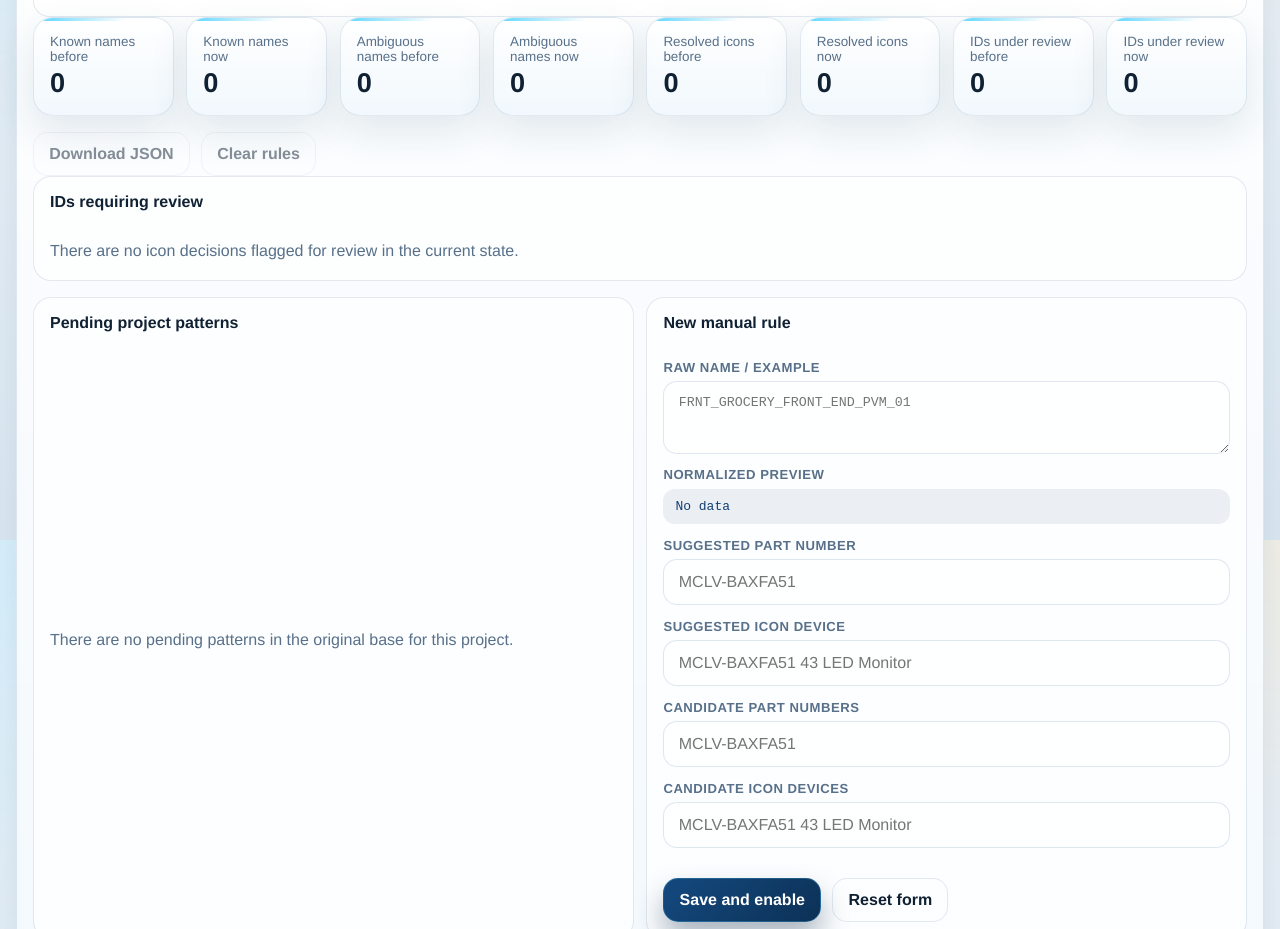
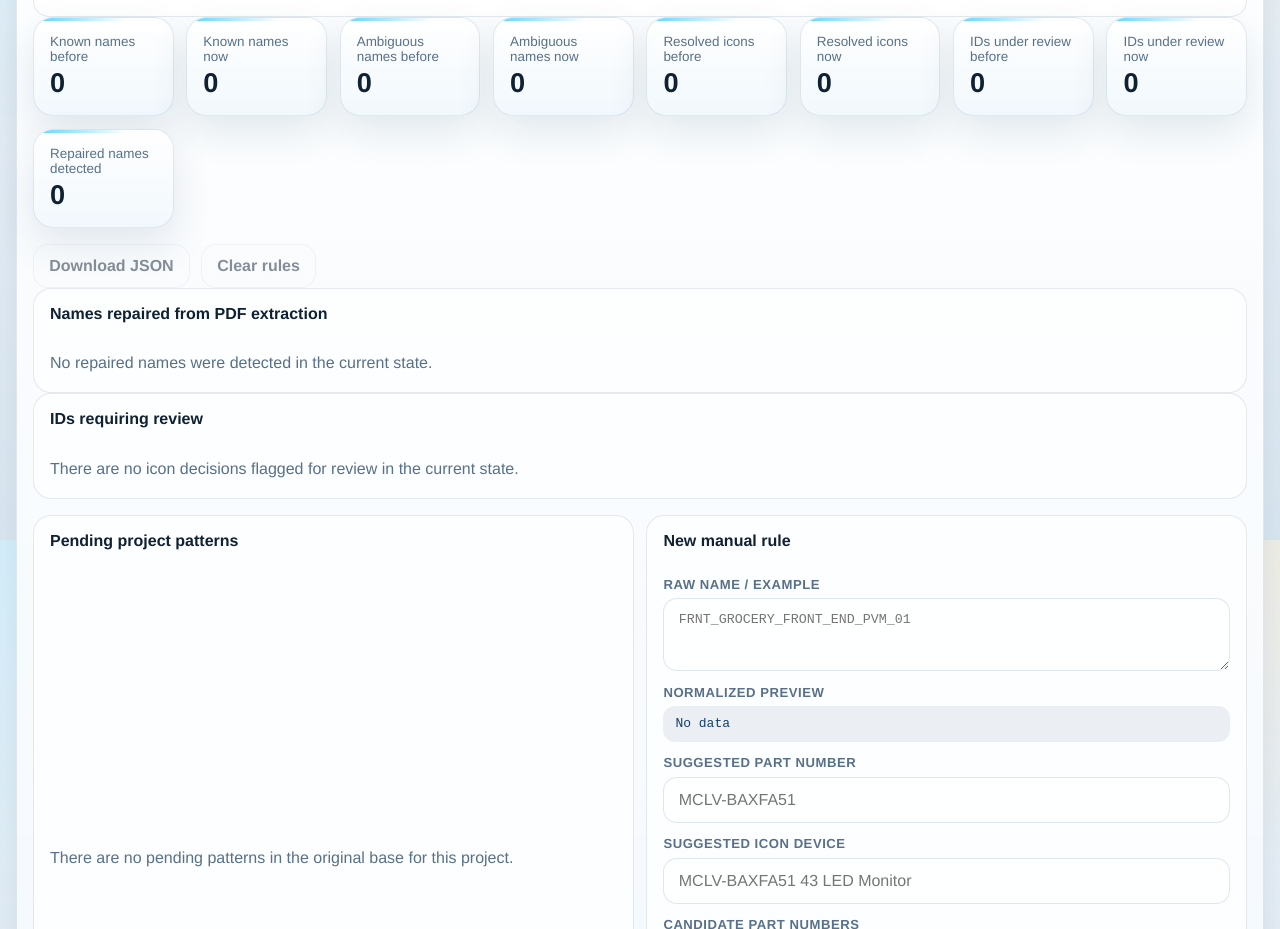
Before and after one commit to felipemartinezs/cctv-planner_v3, a React (Vite) app: page / in a window 1280 px wide. Shown: the part 1060-1989 px from the top of the page. Built offline with nearby package versions, Linux system fonts and the light colour scheme.

Commit message:
Repair broken PDF names before icon inference

```diff
--- a/src/App.tsx
+++ b/src/App.tsx
@@ -20,6 +20,7 @@ import {
 import { mergeDeviceRecords } from "./modules/device-records";
 import {
   KnowledgeStudioPanel,
+  type NameRepairFinding,
   type PendingKnowledgePattern,
   type VisualDecisionIssue,
 } from "./modules/knowledge-studio";
@@ -32,6 +33,7 @@ import {
 import { buildPlanSegmentation, type PlanSegmentation } from "./modules/plan-segmentation";
 import { PlanViewerModal, PlanSegmentationModal } from "./modules/plan-viewer";
 import { hasSwitchAssignment, switchDisplayLabel } from "./modules/switch-segmentation";
+import { wasDeviceNameRepaired } from "./lib/device-name-repair";
 
 type TaskState = "pending" | "active" | "done";
 
@@ -387,6 +389,20 @@ function buildVisualDecisionIssues(records: DeviceRecord[]): VisualDecisionIssue
       }
       return left.id - right.id;
     });
+}
+
+function buildNameRepairFindings(records: DeviceRecord[]): NameRepairFinding[] {
+  return records
+    .filter(
+      (record): record is DeviceRecord & { id: number } =>
+        record.id !== null && wasDeviceNameRepaired(record.rawName, record.name)
+    )
+    .map((record) => ({
+      id: record.id,
+      rawName: record.rawName,
+      repairedName: record.name,
+    }))
+    .sort((left, right) => left.id - right.id);
 }
 
 export default function App() {
@@ -514,6 +530,10 @@ export default function App() {
   const effectiveVisualDecisionIssues = useMemo(
     () => buildVisualDecisionIssues(resolvedRecords),
     [resolvedRecords]
+  );
+  const nameRepairFindings = useMemo(
+    () => buildNameRepairFindings(sourceRecords),
+    [sourceRecords]
   );
   const pendingKnowledgePatterns = useMemo<PendingKnowledgePattern[]>(() => {
     const grouped = new Map<string, { count: number; deviceIds: number[]; sampleNames: string[] }>();
@@ -1148,6 +1168,7 @@ export default function App() {
           effectiveIssues={effectiveVisualDecisionIssues}
           enabled={manualKnowledgeEnabled}
           manualSeed={manualKnowledgeSeed}
+          nameRepairs={nameRepairFindings}
           pendingPatterns={pendingKnowledgePatterns}
           onClearRules={handleClearManualRules}
           onDeleteRule={handleDeleteManualRule}
--- a/src/config/device-rules.ts
+++ b/src/config/device-rules.ts
@@ -1,3 +1,5 @@
+import { repairExtractedDeviceName } from "../lib/device-name-repair";
+
 /**
  * DEVICE KNOWLEDGE BASE
  * ---------------------
@@ -106,7 +108,7 @@ export const DEVICE_RULES: DeviceRule[] = [
 
 /** Returns the first matching rule for a given device name, or null. */
 export function matchDeviceRule(name: string): DeviceRule | null {
-  const upper = name.toUpperCase();
+  const upper = repairExtractedDeviceName(name).toUpperCase();
   return (
     DEVICE_RULES.find((rule) => new RegExp(rule.namePattern, "i").test(upper)) ?? null
   );
--- a/src/i18n.tsx
+++ b/src/i18n.tsx
@@ -214,12 +214,18 @@ const translations: Record<Language, TranslationTable> = {
     "knowledge.afterKnownIcons": "Iconos resueltos ahora",
     "knowledge.beforeRiskyIcons": "IDs en revision antes",
     "knowledge.afterRiskyIcons": "IDs en revision ahora",
+    "knowledge.repairedNamesCount": "Names reparados detectados",
     "knowledge.enableOverrides": "Activar overrides",
     "knowledge.disableOverrides": "Desactivar overrides",
     "knowledge.downloadJson": "Descargar JSON",
     "knowledge.clearRules": "Limpiar reglas",
     "knowledge.issueListTitle": "IDs que requieren revision",
     "knowledge.noIssues": "No hay decisiones de icono marcadas para revision con el estado actual.",
+    "knowledge.nameRepairTitle": "Names reparados desde el PDF",
+    "knowledge.noNameRepairs": "No se detectaron names reparados con el estado actual.",
+    "knowledge.nameRepairChanged": "El extractor rompio el name y fue recompuesto",
+    "knowledge.nameRepairRaw": "Raw",
+    "knowledge.nameRepairFixed": "Reparado",
     "knowledge.issueId": ({ id }) => `ID ${id}`,
     "knowledge.issueSource": "Origen",
     "knowledge.issuePart": "Part Number",
@@ -531,12 +537,18 @@ const translations: Record<Language, TranslationTable> = {
     "knowledge.afterKnownIcons": "Resolved icons now",
     "knowledge.beforeRiskyIcons": "IDs under review before",
     "knowledge.afterRiskyIcons": "IDs under review now",
+    "knowledge.repairedNamesCount": "Repaired names detected",
     "knowledge.enableOverrides": "Enable overrides",
     "knowledge.disableOverrides": "Disable overrides",
     "knowledge.downloadJson": "Download JSON",
     "knowledge.clearRules": "Clear rules",
     "knowledge.issueListTitle": "IDs requiring review",
     "knowledge.noIssues": "There are no icon decisions flagged for review in the current state.",
+    "knowledge.nameRepairTitle": "Names repaired from PDF extraction",
+    "knowledge.noNameRepairs": "No repaired names were detected in the current state.",
+    "knowledge.nameRepairChanged": "The extractor split the name and the app recomposed it",
+    "knowledge.nameRepairRaw": "Raw",
+    "knowledge.nameRepairFixed": "Repaired",
     "knowledge.issueId": ({ id }) => `ID ${id}`,
     "knowledge.issueSource": "Source",
     "knowledge.issuePart": "Part Number",
--- /dev/null
+++ b/src/lib/device-name-repair.ts
@@ -0,0 +1,73 @@
+const CANONICAL_DEVICE_NAME_TOKENS = new Set([
+  "BULLPEN",
+  "CENTER",
+  "CHECKOUT",
+  "COSMETICS",
+  "EMGX",
+  "END",
+  "ENTRY",
+  "EPVM",
+  "EXIT",
+  "FRONT",
+  "GARDEN",
+  "GM",
+  "KIOSK",
+  "LOTTERY",
+  "MONEY",
+  "PVM",
+  "RECEIVING",
+  "SELF",
+  "SPORTING",
+  "SUBJECT",
+  "VM",
+]);
+
+function isWordToken(value: string) {
+  return /^[A-Z0-9]+$/i.test(value);
+}
+
+function isSpaceSeparator(value: string) {
+  return /^\s+$/.test(value);
+}
+
+function shouldMergeWordTokens(left: string, right: string) {
+  const merged = `${left}${right}`.toUpperCase();
+  if (!CANONICAL_DEVICE_NAME_TOKENS.has(merged)) {
+    return false;
+  }
+
+  return left.length <= 2 || right.length <= 2;
+}
+
+export function repairExtractedDeviceName(value: string): string {
+  const trimmed = value.replace(/\u00a0/g, " ").trim();
+  if (!trimmed) {
+    return "";
+  }
+
+  const compactSeparators = trimmed.replace(/\s*([_/\-])\s*/g, "$1");
+  const tokens = compactSeparators.split(/([ _/\-]+)/).filter((token) => token.length > 0);
+
+  for (let index = 0; index < tokens.length - 2; index += 1) {
+    const left = tokens[index];
+    const separator = tokens[index + 1];
+    const right = tokens[index + 2];
+
+    if (!isWordToken(left) || !isSpaceSeparator(separator) || !isWordToken(right)) {
+      continue;
+    }
+
+    if (!shouldMergeWordTokens(left, right)) {
+      continue;
+    }
+
+    tokens.splice(index, 3, `${left}${right}`);
+    index = Math.max(index - 2, -1);
+  }
+
+  return tokens.join("").replace(/\s+/g, " ").trim();
+}
+
+export function wasDeviceNameRepaired(rawName: string, repairedName: string): boolean {
+  return rawName.trim() !== repairedName.trim();
+}
--- a/src/lib/normalize.ts
+++ b/src/lib/normalize.ts
@@ -22,6 +22,7 @@ import {
   resolveRecordVisualKnowledge,
   type VisualKnowledgeIndex,
 } from "./visual-knowledge";
+import { repairExtractedDeviceName } from "./device-name-repair";
 
 const HEADER_ALIASES: Record<string, string[]> = {
   id: ["id", "index"],
@@ -484,7 +485,8 @@ export function normalizeRows(
     const key = buildRecordKey(id, name, rowIndex);
 
     const marker = (x !== null && y !== null) ? null : fillPositionFromPdf(id, markers);
-    const resolvedName = name || abbreviatedName;
+    const resolvedRawName = name || abbreviatedName;
+    const resolvedName = repairExtractedDeviceName(resolvedRawName);
     const deviceRule = matchDeviceRule(resolvedName);
     const resolvedPartNumber = partNumber || deviceRule?.inferredPartNumber || "";
     const resolvedIconDevice = iconDevice || deviceRule?.inferredIconDevice || "";
@@ -516,6 +518,7 @@ export function normalizeRows(
       key,
       id,
       name: resolvedName,
+      rawName: resolvedRawName,
       abbreviatedName,
       partNumber: resolvedPartNumber,
       hub,
@@ -547,6 +550,7 @@ export function normalizeRows(
     const nextCategory =
       existing.category === "unknown" ? resolvedCategory : existing.category;
     const nextName = mergeValue(existing.name, baseRecord.name);
+    const nextRawName = mergeValue(existing.rawName, baseRecord.rawName);
     const nextPart = mergeValue(existing.partNumber, baseRecord.partNumber);
     const nextIconDevice = mergeValue(existing.iconDevice, baseRecord.iconDevice);
     const nextArea = existing.area === "SIN AREA" ? baseRecord.area : existing.area;
@@ -576,6 +580,7 @@ export function normalizeRows(
     merged.set(key, {
       ...existing,
       name: nextName,
+      rawName: nextRawName,
       abbreviatedName: mergeValue(existing.abbreviatedName, baseRecord.abbreviatedName),
       partNumber: nextPart,
       hub: mergeValue(existing.hub, baseRecord.hub),
--- a/src/lib/visual-knowledge.ts
+++ b/src/lib/visual-knowledge.ts
@@ -4,6 +4,7 @@ import {
   type PartNumberKnowledgeProfile,
   type VisualKnowledgeSeed,
 } from "../config/visual-knowledge";
+import { repairExtractedDeviceName } from "./device-name-repair";
 import type { DeviceRecord } from "../types";
 
 export interface KnowledgeCoverageGroup {
@@ -65,7 +66,7 @@ function includesNormalizedValue(values: string[], expected: string): boolean {
 }
 
 export function normalizeKnowledgeNamePattern(value: string): string {
-  const normalized = value
+  const normalized = repairExtractedDeviceName(value)
     .toUpperCase()
     .replace(/\u00a0/g, " ")
     .replace(/\//g, " ")
--- a/src/modules/device-records/merge-device-records.ts
+++ b/src/modules/device-records/merge-device-records.ts
@@ -33,6 +33,7 @@ export function mergeDeviceRecords(
     const area = pickText(current.area, record.area);
     const category = record.category === "unknown" ? current.category : record.category;
     const name = pickText(current.name, record.name);
+    const rawName = pickText(current.rawName, record.rawName);
     const installationSpec = resolveInstallationSpec({
       area,
       category,
@@ -59,6 +60,7 @@ export function mergeDeviceRecords(
     merged.set(record.key, {
       ...current,
       name,
+      rawName,
       abbreviatedName: pickText(current.abbreviatedName, record.abbreviatedName),
       partNumber,
       hub: pickText(current.hub, record.hub),
--- a/src/modules/knowledge-studio/KnowledgeStudioPanel.tsx
+++ b/src/modules/knowledge-studio/KnowledgeStudioPanel.tsx
@@ -35,6 +35,12 @@ export interface VisualDecisionIssue {
   suppressed: boolean;
 }
 
+export interface NameRepairFinding {
+  id: number;
+  rawName: string;
+  repairedName: string;
+}
+
 interface KnowledgeStudioPanelProps {
   baseCoverage: VisualKnowledgeCoverage | null;
   baseIssues: VisualDecisionIssue[];
@@ -42,6 +48,7 @@ interface KnowledgeStudioPanelProps {
   effectiveIssues: VisualDecisionIssue[];
   enabled: boolean;
   manualSeed: VisualKnowledgeSeed;
+  nameRepairs: NameRepairFinding[];
   pendingPatterns: PendingKnowledgePattern[];
   onClearRules: () => void;
   onDeleteRule: (normalizedPattern: string) => void;
@@ -103,6 +110,7 @@ export function KnowledgeStudioPanel({
   effectiveIssues,
   enabled,
   manualSeed,
+  nameRepairs,
   pendingPatterns,
   onClearRules,
   onDeleteRule,
@@ -139,6 +147,7 @@ export function KnowledgeStudioPanel({
   const afterKnownIcons = effectiveCoverage?.recordsWithKnownIconDevice ?? 0;
   const beforeRiskyIcons = baseIssues.length;
   const afterRiskyIcons = effectiveIssues.length;
+  const repairedNamesCount = nameRepairs.length;
 
   function getRiskLabel(risk: VisualDecisionRisk) {
     if (risk === "abstain") {
@@ -323,6 +332,10 @@ export function KnowledgeStudioPanel({
           <span>{t("knowledge.afterRiskyIcons")}</span>
           <strong>{afterRiskyIcons}</strong>
         </article>
+        <article className="snapshot-card">
+          <span>{t("knowledge.repairedNamesCount")}</span>
+          <strong>{repairedNamesCount}</strong>
+        </article>
       </div>
 
       <div className="knowledge-studio__actions">
@@ -343,6 +356,34 @@ export function KnowledgeStudioPanel({
           {t("knowledge.clearRules")}
         </button>
       </div>
+
+      <section className="insight-list-card knowledge-studio__card">
+        <h3>{t("knowledge.nameRepairTitle")}</h3>
+        {nameRepairs.length > 0 ? (
+          <div className="knowledge-issue-list">
+            {nameRepairs.map((item) => (
+              <article key={item.id} className="knowledge-issue-card">
+                <div className="knowledge-issue-card__top">
+                  <div className="knowledge-issue-card__headline">
+                    <strong>{t("knowledge.issueId", { id: item.id })}</strong>
+                    <span>{t("knowledge.nameRepairChanged")}</span>
+                  </div>
+                </div>
+                <div className="knowledge-issue-card__notes">
+                  <p>
+                    <strong>{t("knowledge.nameRepairRaw")}:</strong> {item.rawName}
+                  </p>
+                  <p>
+                    <strong>{t("knowledge.nameRepairFixed")}:</strong> {item.repairedName}
+                  </p>
+                </div>
+              </article>
+            ))}
+          </div>
+        ) : (
+          <p className="knowledge-studio__empty">{t("knowledge.noNameRepairs")}</p>
+        )}
+      </section>
 
       <section className="insight-list-card knowledge-studio__card">
         <h3>{t("knowledge.issueListTitle")}</h3>
--- a/src/modules/knowledge-studio/index.ts
+++ b/src/modules/knowledge-studio/index.ts
@@ -1,5 +1,6 @@
 export {
   KnowledgeStudioPanel,
+  type NameRepairFinding,
   type PendingKnowledgePattern,
   type VisualDecisionIssue,
 } from "./KnowledgeStudioPanel";
--- a/src/modules/pdf-data-parser/build-pdf-records.ts
+++ b/src/modules/pdf-data-parser/build-pdf-records.ts
@@ -5,6 +5,7 @@ import { buildSwitchIdentity } from "../switch-segmentation";
 import type { PdfDataParseResult, PdfDataTemplate } from "./types";
 import { matchDeviceRule } from "../../config/device-rules";
 import { estimateNetworkCables } from "../../lib/cable-planning";
+import { repairExtractedDeviceName } from "../../lib/device-name-repair";
 import { readFileAsArrayBuffer } from "../../lib/file-io";
 import { contextualizeIconDeviceForInstallation, resolveInstallationSpec } from "../../lib/installation-rules";
 
@@ -365,7 +366,8 @@ function buildRecord(
   }
 
   const marker = markers.get(id) || null;
-  const resolvedName = name || abbreviatedName || `ID ${id}`;
+  const resolvedRawName = name || abbreviatedName || `ID ${id}`;
+  const resolvedName = repairExtractedDeviceName(resolvedRawName);
   const deviceRule = matchDeviceRule(resolvedName);
   const resolvedPartNumber = partNumber || deviceRule?.inferredPartNumber || "";
   const category = categorizeRecord(resolvedPartNumber, deviceTaskType, resolvedName);
@@ -399,6 +401,7 @@ function buildRecord(
     key: `id:${id}`,
     id,
     name: resolvedName,
+    rawName: resolvedRawName,
     abbreviatedName,
     partNumber: resolvedPartNumber,
     hub,
--- a/src/types.ts
+++ b/src/types.ts
@@ -66,6 +66,7 @@ export interface DeviceRecord {
   key: string;
   id: number | null;
   name: string;
+  rawName: string;
   abbreviatedName: string;
   partNumber: string;
   hub: string;
```
